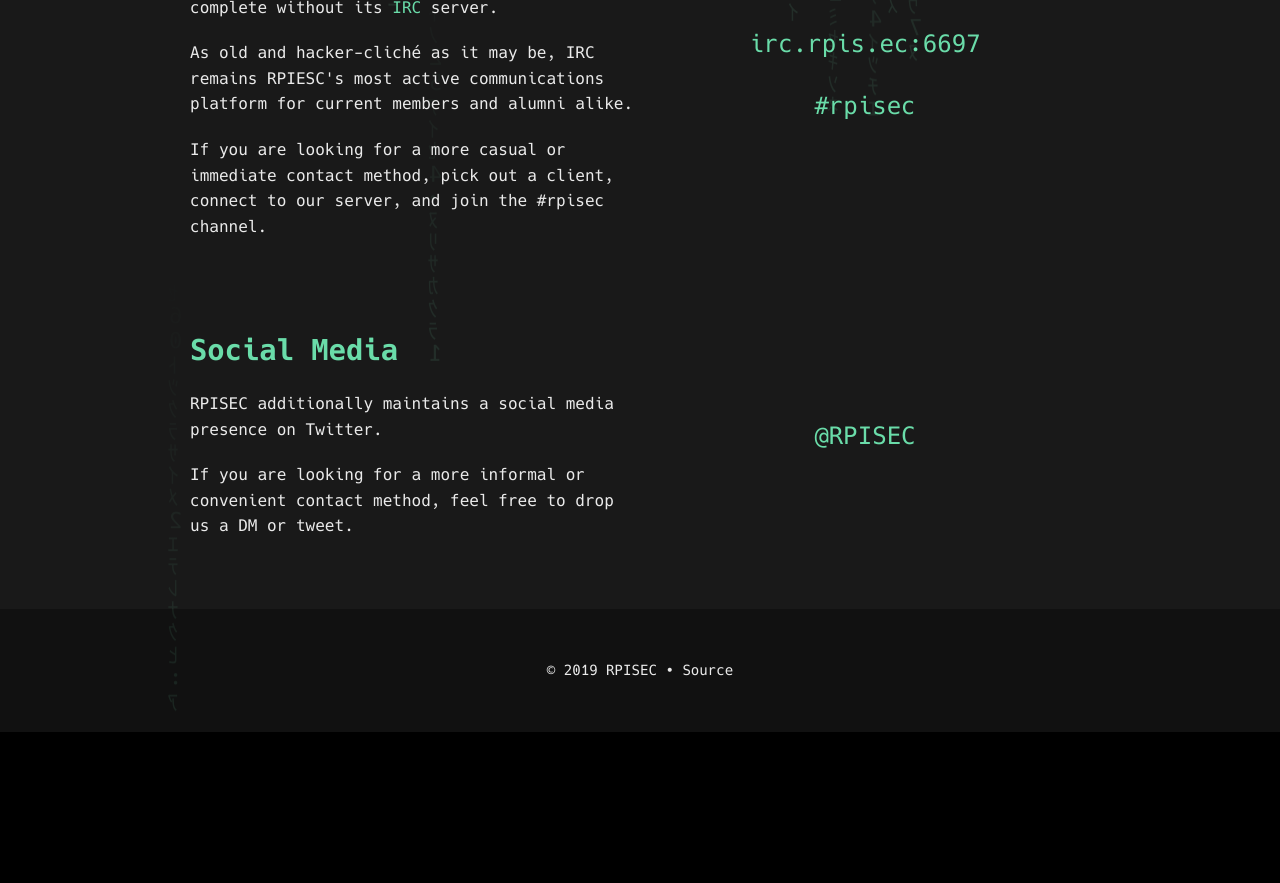
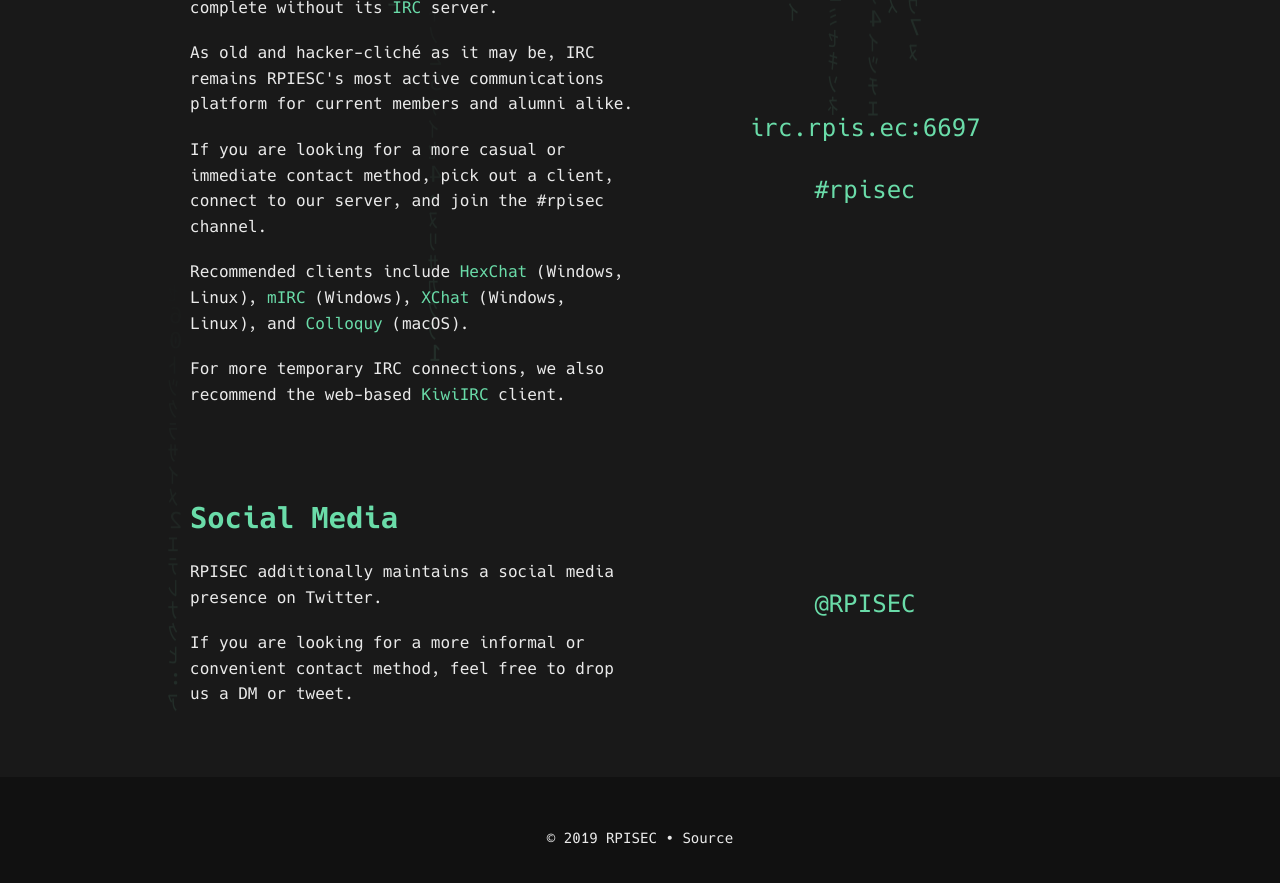
Before and after one commit to RPISEC/website, a Jekyll site: the page built from contact.html, in a window 1280 px wide and 900 px high, scrolled down 808 px. Shown: the top 883 px of the window. Built offline with Jekyll 4.4.1, drawn with Linux system fonts in a browser that asks for light colours; before the commit the page ends 1540 px from its top, so only the background shows below that.

Commit message:
add more IRC info

```diff
--- a/contact.html
+++ b/contact.html
@@ -8,7 +8,8 @@
         <div class="container flex">
             <div class="text editable">
                 <h2>Email</h2>
-                <p>The easiest way to contact us is by email. Anything sent to this address will be automatically forwarded
+                <p>The easiest way to contact us is by email. Anything sent to this address will be automatically
+                    forwarded
                     to the current club officers.</p>
                 <p>Additionally, we have included our PGP key for protecting sensitive messages.</p>
             </div>
@@ -28,10 +29,15 @@
                     current members and alumni alike.</p>
                 <p>If you are looking for a more casual or immediate contact method, pick out a client, connect to our
                     server, and join the #rpisec channel.</p>
+                <p>Recommended clients include <a href="https://hexchat.github.io/">HexChat</a> (Windows, Linux), <a
+                        href="https://www.mirc.com/index.html">mIRC</a> (Windows), <a href="http://xchat.org/download/">XChat</a>
+                    (Windows, Linux), and <a href="http://colloquy.info/">Colloquy</a> (macOS).</p>
+                <p>For more temporary IRC connections, we also recommend the web-based <a
+                        href="https://kiwiirc.com/nextclient/irc.rpis.ec/#rpisec">KiwiIRC</a> client.</p>
             </div>
             <div class="sidetext text editable">
                 <p><a href="ircs://irc.rpis.ec:6697/rpisec">irc.rpis.ec:6697</a></p>
-                <p><a href="https://kiwiirc.com/nextclient/irc.rpis.ec/#rpisec">#rpisec</a></p>
+                <p><a href="ircs://irc.rpis.ec:6697/rpisec">#rpisec</a></p>
             </div>
         </div>
     </section>
```
